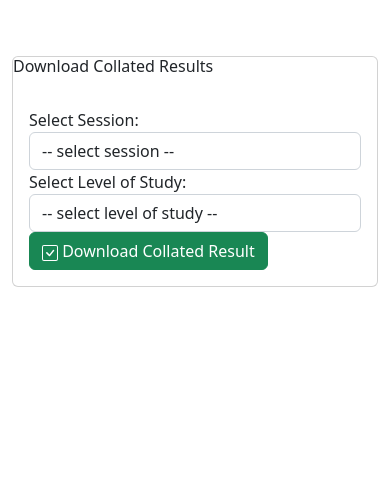
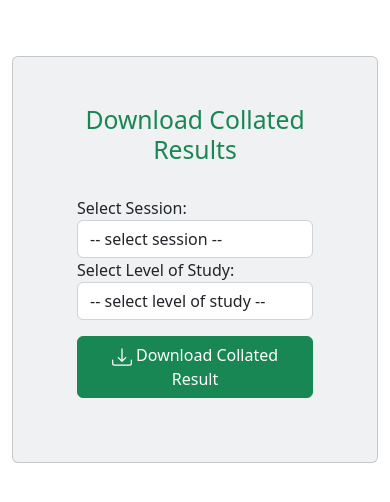
Before and after one commit to mebi36/examsoffice, a Django app: page /results/collation/ in a window 390 px wide. Shown: the part 59-561 px from the top of the page. Run offline with Django 3.2, Linux system fonts and the light colour scheme; the visitor is signed in with stand-in values (Sample User, id 1); data that the repository does not hold is empty; parts of the project's set-up code (start-up, migrations or seed data) failed here and were passed over; some libraries are stand-ins or nearby versions.

Commit message:
fixed project look and feel

```diff
--- a/examsoffice/templates/results/result_collation_form.html
+++ b/examsoffice/templates/results/result_collation_form.html
@@ -1,9 +1,12 @@
-{% extends 'base.html' %}
+{% extends 'results/base.html' %}
 {% load static %}
-
+{% block title %}Collated Results{% endblock %}
 {% block content %}
-<div class="card mx-auto wx-75">
-    <div class="card-title"><h6>Download Collated Results</h6></div>
+<div class="col-md-8 mx-auto">
+    <div class="card bg-secondary bg-opacity-10 p-5">
+        <div class="card-title">
+            <h2 class="text-center text-success">Download Collated Results</h2>
+        </div>
         {% include "message_display.html" %}
         <div class="card-body">
             <form action="{% url 'results:collation' %}" method="post">
@@ -26,12 +29,17 @@
                         {% endfor %}
                     </select>
                 </div>
-            <div class="form-group">
-                <button class="btn btn-success" type="submit">
-                    <img src="{% static 'images/save.svg' %}" alt="save-icon" class="mr-2">
-                    Download Collated Result</button>
-            </div>
+                <button class="btn btn-success mt-3" type="submit">
+                    <span>
+                        <svg xmlns="http://www.w3.org/2000/svg" width="20" height="20" fill="currentColor" class="bi bi-download" viewBox="0 0 16 16">
+                            <path d="M.5 9.9a.5.5 0 0 1 .5.5v2.5a1 1 0 0 0 1 1h12a1 1 0 0 0 1-1v-2.5a.5.5 0 0 1 1 0v2.5a2 2 0 0 1-2 2H2a2 2 0 0 1-2-2v-2.5a.5.5 0 0 1 .5-.5z"/>
+                            <path d="M7.646 11.854a.5.5 0 0 0 .708 0l3-3a.5.5 0 0 0-.708-.708L8.5 10.293V1.5a.5.5 0 0 0-1 0v8.793L5.354 8.146a.5.5 0 1 0-.708.708l3 3z"/>
+                        </svg>
+                    </span>
+                    Download Collated Result
+                </button>
             </form>
         </div>
     </div>
+</div>
 {% endblock %}
```
Lines whose indentation alone changed are shown as unchanged.
